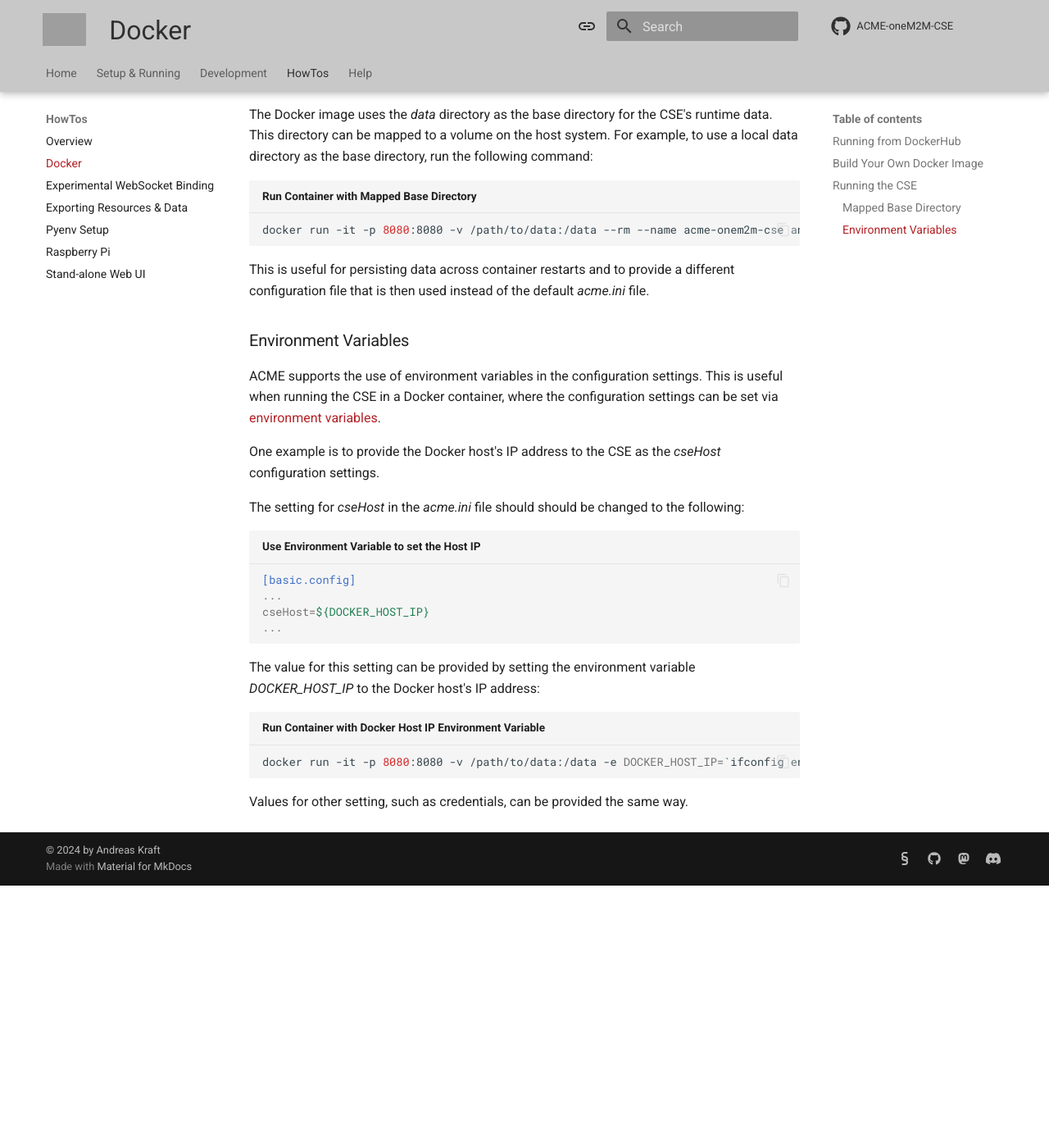
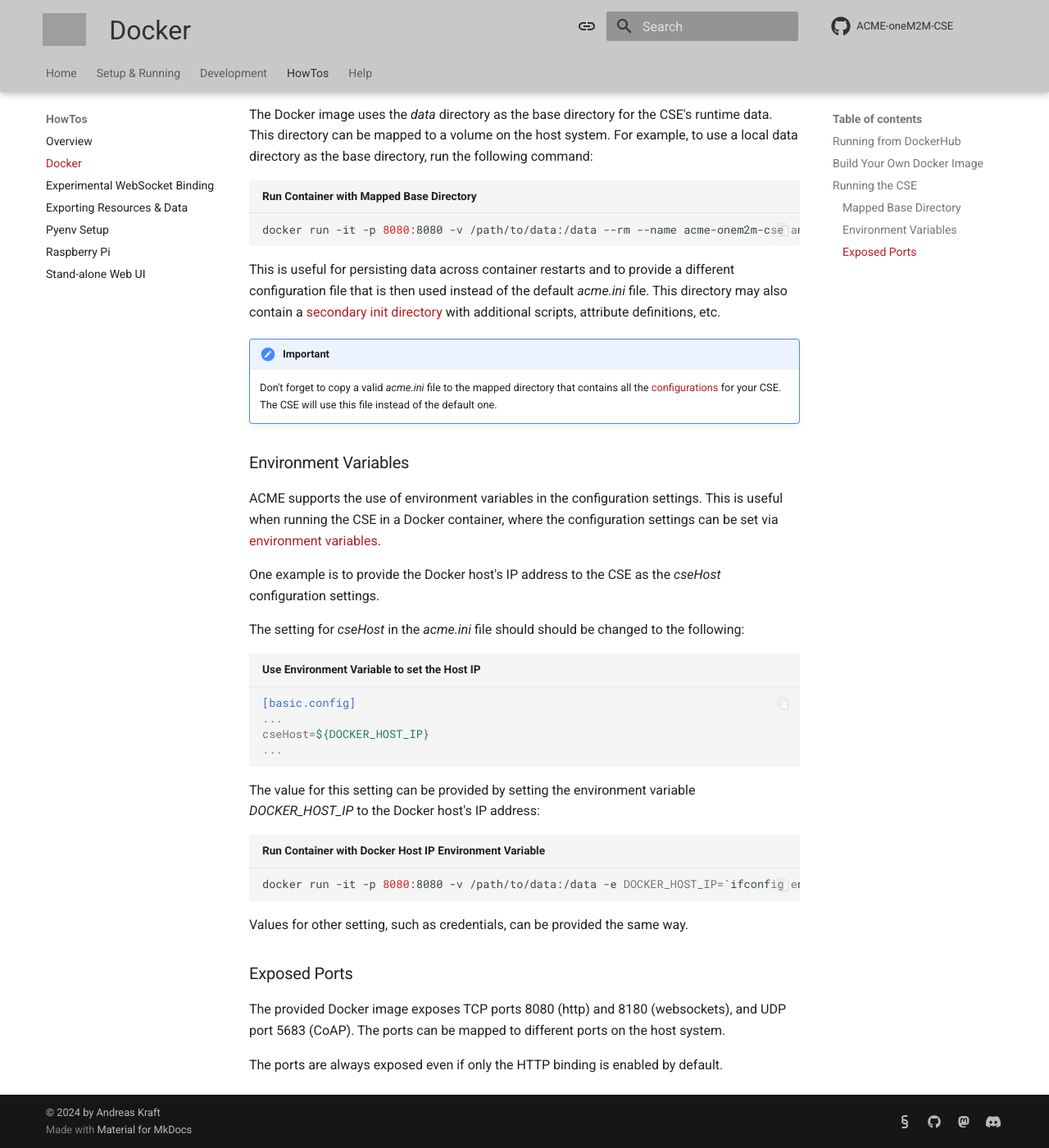
Before and after one commit to ankraft/ACME-oneM2M-CSE-mkdocs, an MkDocs documentation site: the page built from docs/howtos/Docker.md, in a window 1280 px wide and 1400 px high, scrolled down 1010 px. Shown: the whole window at 82% size. Built offline with MkDocs 1.6.1 and Material for MkDocs 9.7.7, drawn with Linux system fonts in a browser that asks for light colours; comment, search, counter and statistics services are not loaded; before the commit the page ends 2090 px from its top, so only the background shows below that; some of the changed text lies outside the part shown; grey boxes are pictures that could not be loaded.

Commit message:
Improved Docker documentation

````diff
--- a/docs/howtos/Docker.md
+++ b/docs/howtos/Docker.md
@@ -22,7 +22,7 @@
 
 ## Build Your Own Docker Image
 
-You can adapt (ie. configure a new Docker Hub ID) the build script and *Dockerfile* in the [tools/Docker](https://github.com/ankraft/ACME-oneM2M-CSE/blob/master/tools/Docker){target=_new} directory. It might be a good idea, for example, to run the CSE in head-less mode (command line argument `--headless` or configuration setting *[console].headless*), which disables screen output.
+You can adapt (ie. configure a new Docker Hub ID) the build script and *Dockerfile* in the [tools/Docker](https://github.com/ankraft/ACME-oneM2M-CSE/blob/master/tools/Docker){target=_new} directory. It might be a good idea, for example, to run the CSE in head-less mode (command line argument `--headless` or configuration setting *[console].headless*), which disables screen output. This is the default setting for the provided Docker image.
 
 The build script takes all the current scripts, attribute definitions etc. from the ACME module's *init* directory and includes them in the Docker image. The configuration file for the Docker image's *acme.ini* file is copied from file *acme.docker* from the *Docker* directory. Please make any necessary changes to that file before building the image.
 
@@ -37,7 +37,10 @@
 docker run -it -p 8080:8080 -v /path/to/data:/data --rm --name acme-onem2m-cse ankraft/acme-onem2m-cse
 ```
 
-This is useful for persisting data across container restarts and to provide a different configuration file that is then used instead of the default *acme.ini* file.
+This is useful for persisting data across container restarts and to provide a different configuration file that is then used instead of the default *acme.ini* file. This directory may also contain a [secondary init directory](../setup/Running.md#secondary-init-directory) with additional scripts, attribute definitions, etc.
+
+!!! important
+	Don't forget to copy a valid *acme.ini* file to the mapped directory that contains all the [configurations](../setup/Configuration-basic.md) for your CSE. The CSE will use this file instead of the default one.
 
 
 ###  Environment Variables
@@ -63,3 +66,10 @@
 ```
 
 Values for other setting, such as credentials, can be provided the same way.
+
+
+### Exposed Ports
+
+The provided Docker image exposes TCP ports 8080 (http) and 8180 (websockets), and UDP port 5683 (CoAP). The ports can be mapped to different ports on the host system.
+
+The ports are always exposed even if only the HTTP binding is enabled by default.
````
Also changed, not shown: docs/index.md (+1 -1 lines).
